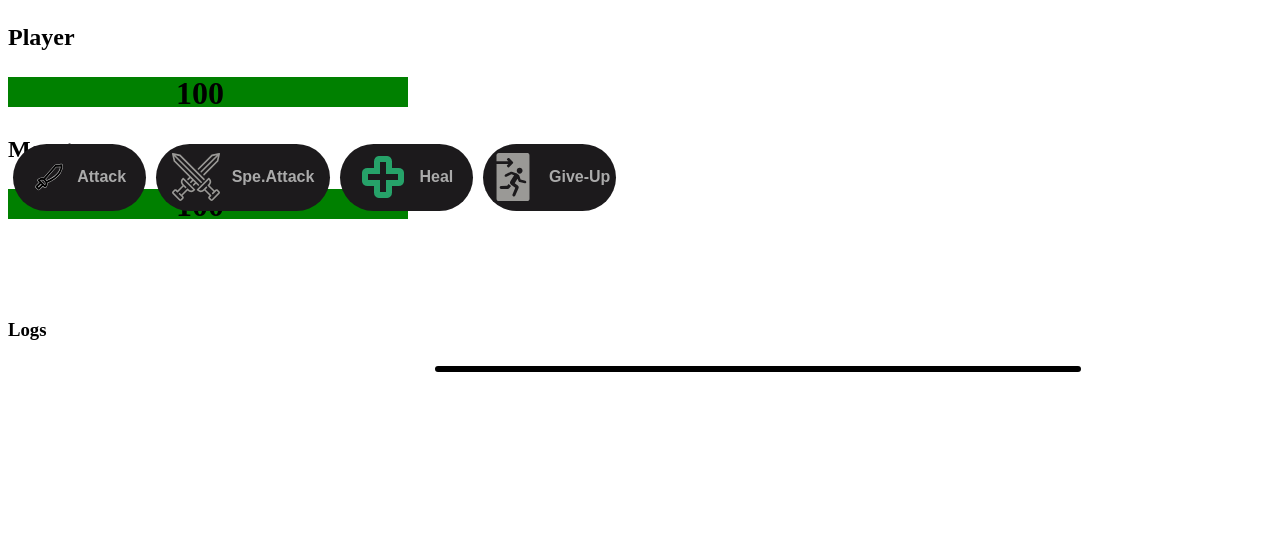
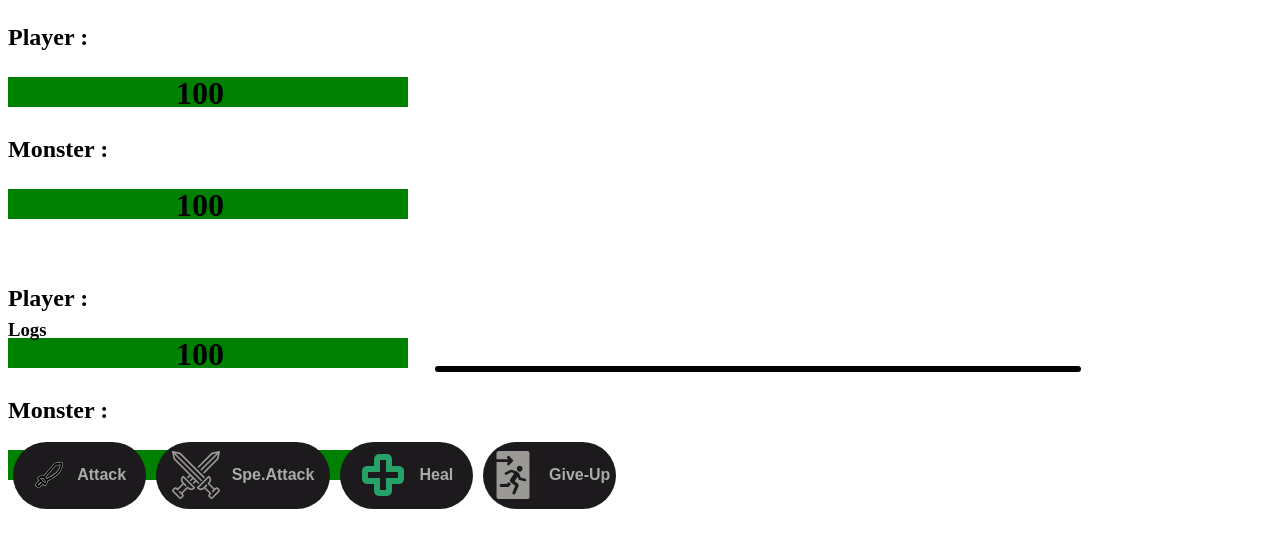
Before and after one commit to AoiLeyos/MonsterSlayerAngular, an Angular app: page / in a window 1280 px wide. Shown: the top 548 px of the page. Built offline with nearby package versions, Linux system fonts and the light colour scheme.

Commit message:
feat(health-bar.component.html)add second progress bar et h2 for monster with div

```diff
--- a/src/app/health-bar/health-bar.component.html
+++ b/src/app/health-bar/health-bar.component.html
@@ -1,4 +1,20 @@
-<h2>
-    <ng-content></ng-content>
-</h2>
-<progress [value]="value" max=" 100"></progress>
+<div class="healthBar">
+    <div>
+        <h2>
+            <p class="Player">Player :</p>
+        </h2>
+        <progress class="PlayerProgress"
+                  [value]="heroHealthService.currentHealth"
+                  max="100"></progress>
+        <app-health> {{heroHealthService.currentHealth}} </app-health>
+    </div>
+    <div>
+        <h2>
+            <p class="Monster">Monster :</p>
+        </h2>
+        <progress class="MonsterProgress"
+                  [value]="monsterHealthService.currentHealth"
+                  max="100"></progress>
+        <app-health> {{monsterHealthService.currentHealth}} </app-health>
+    </div>
+</div>
```
